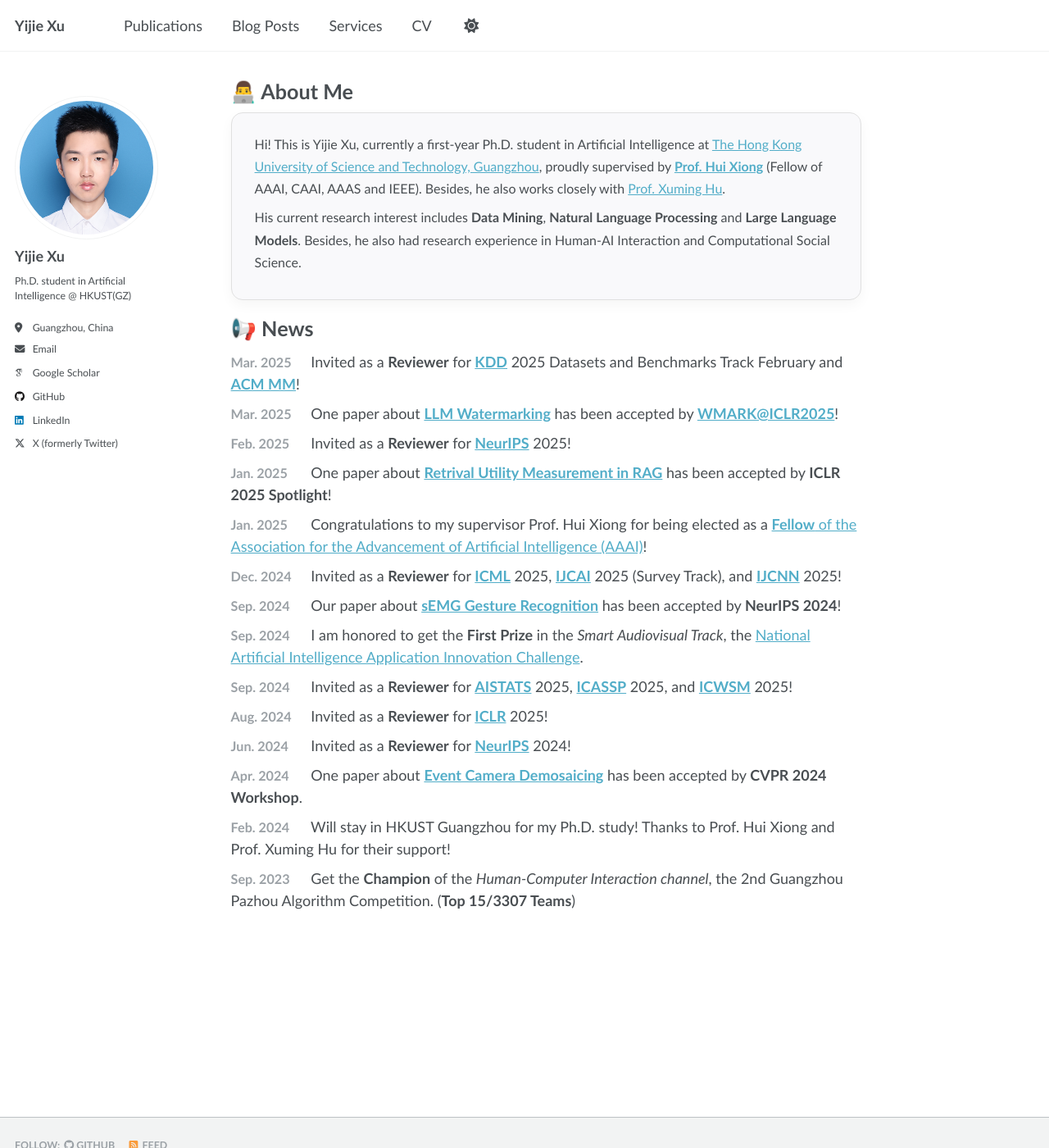
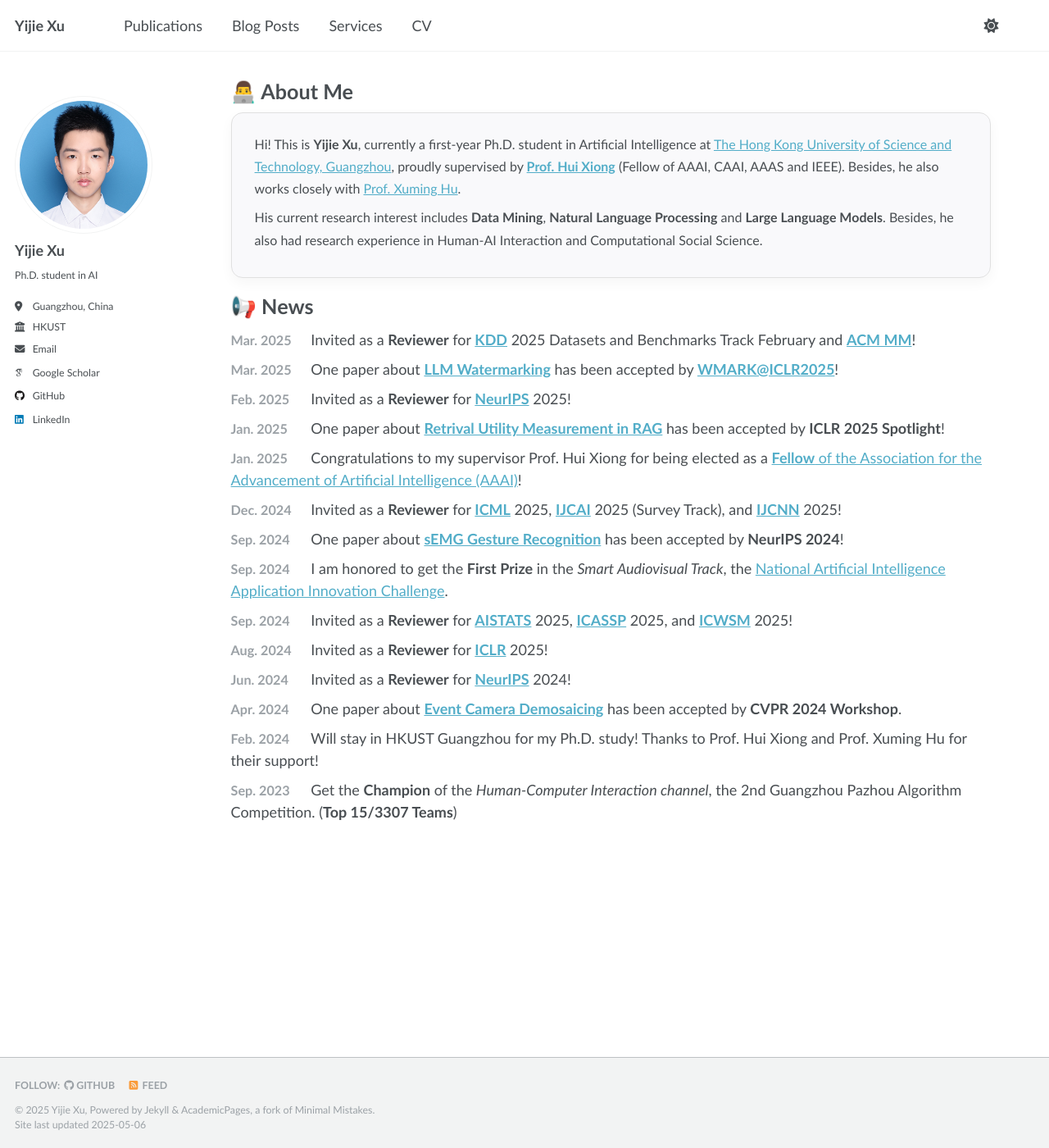
Before and after one commit to yeahjack/yeahjack.github.io, a Jekyll site: the page built from _pages/about.md, in a window 1280 px wide and 1400 px high. Shown: the whole window at 82% size. Built offline with Jekyll 4.4.1, drawn with Linux system fonts in a browser that asks for light colours; some web fonts are replaced; a script that is not in the unit is left out.

Commit message:
night mode button to the right space.

```diff
--- a/_config.yml
+++ b/_config.yml
@@ -82,9 +82,9 @@ analytics:
 author:
   name             : "Yijie Xu"
   avatar           : "profile.png"
-  bio              : "Ph.D. student in Artificial Intelligence @ HKUST(GZ)"
+  bio              : "Ph.D. student in AI"
   location         : "Guangzhou, China"
-  employer         :
+  employer         : "HKUST"
   pubmed           :
   googlescholar    : "https://scholar.google.com/citations?user=hBZs76kAAAAJ"
   email            : "yxu409@connect.hkust-gz.edu.cn"
@@ -109,7 +109,7 @@ author:
   stackoverflow    : # http://stackoverflow.com/users/123456/username
   steam            :
   tumblr           :
-  twitter          : "Jack_YijieXu"
+  twitter          :
   vine             :
   weibo            :
   xing             :
--- a/_pages/about.md
+++ b/_pages/about.md
@@ -10,7 +10,7 @@ redirect_from:
 
 <div class="intro-box">
   <p>
-    Hi! This is Yijie Xu, currently a first-year Ph.D. student in Artificial Intelligence at
+    Hi! This is <strong>Yijie Xu</strong>, currently a first-year Ph.D. student in Artificial Intelligence at
     <a href="https://hkust-gz.edu.cn/">The Hong Kong University of Science and Technology, Guangzhou</a>, proudly supervised by
     <a href="https://scholar.google.com/citations?user=cVDF1tkAAAAJ"><strong>Prof. Hui Xiong</strong></a>
     (Fellow of AAAI, CAAI, AAAS and IEEE). Besides, he also works closely with
@@ -35,7 +35,7 @@ redirect_from:
 
 <span class="news-date">Dec. 2024</span> Invited as a **Reviewer** for [**ICML**](https://icml.cc/Conferences/2025/) 2025, [**IJCAI**](https://2025.ijcai.org/) 2025 (Survey Track), and [**IJCNN**](https://2025.ijcnn.org/) 2025!
 
-<span class="news-date">Sep. 2024</span> Our paper about [**sEMG Gesture Recognition**](https://arxiv.org/abs/2405.14398) has been accepted by **NeurIPS 2024**!
+<span class="news-date">Sep. 2024</span> One paper about [**sEMG Gesture Recognition**](https://arxiv.org/abs/2405.14398) has been accepted by **NeurIPS 2024**!
 
 <span class="news-date">Sep. 2024</span> I am honored to get the **First Prize** in the _Smart Audiovisual Track_, the [National Artificial Intelligence Application Innovation Challenge](https://www.cicas.cn/).
 
--- /dev/null
+++ b/_sass/custom/_overrides.scss
@@ -0,0 +1,59 @@
+/* =======================================================
+   Align #theme-toggle with the right edge of the content
+   ======================================================= */
+
+#site-nav {
+    position: relative;
+}
+
+/* Reference point for absolute positioning */
+
+$toggle-size: 2.5rem;
+/* Width of the sun/hamburger button itself */
+
+/* ---- General styles ---- */
+#site-nav #theme-toggle {
+    position: absolute;
+    top: 50%;
+    transform: translateY(-50%);
+    right: 0;
+    /* Stick to the right edge of the container on small screens */
+    margin: 0;
+
+    a {
+        /* Expand clickable area */
+        width: $toggle-size;
+        height: $toggle-size;
+        display: flex;
+        justify-content: center;
+        align-items: center;
+        padding: 0;
+    }
+}
+
+/* ---- When navigation overflows and the hamburger button appears (.has-hidden-links) ---- */
+.greedy-nav.has-hidden-links #theme-toggle {
+    right: $toggle-size;
+}
+
+/* === ≥ $large (1024px): Main content shifts left by 200px, so the button also shifts left === */
+@media (min-width: #{$large}) {
+    #site-nav #theme-toggle {
+        right: $right-sidebar-width-narrow;
+    }
+
+    .greedy-nav.has-hidden-links #theme-toggle {
+        right: calc(#{$right-sidebar-width-narrow} + #{$toggle-size});
+    }
+}
+
+/* === ≥ $x-large (1280px): Main content shifts further left to 300px === */
+@media (min-width: #{$x-large}) {
+    #site-nav #theme-toggle {
+        right: $right-sidebar-width;
+    }
+
+    .greedy-nav.has-hidden-links #theme-toggle {
+        right: calc(#{$right-sidebar-width} + #{$toggle-size});
+    }
+}
--- a/_sass/layout/_page.scss
+++ b/_sass/layout/_page.scss
@@ -20,7 +20,7 @@
   @include breakpoint($large) {
     @include span(10 of 12 last);
     @include prefix(0.5 of 12);
-    @include suffix(2 of 12);
+    @include suffix(0.5 of 12);
   }
 
   .page__inner-wrap {
--- a/_sass/layout/_sidebar.scss
+++ b/_sass/layout/_sidebar.scss
@@ -25,7 +25,7 @@
   }
 
   @include breakpoint($large) {
-    @include span(2 of 12);
+    @include span(1.75 of 12);
     opacity: 1;
     -webkit-transition: opacity 0.2s ease-in-out;
             transition: opacity 0.2s ease-in-out;
--- a/assets/css/main.scss
+++ b/assets/css/main.scss
@@ -39,5 +39,6 @@
     "vendor/font-awesome/fontawesome",
     "vendor/font-awesome/solid",
     "vendor/font-awesome/brands",
-    "vendor/magnific-popup/magnific-popup"
+    "vendor/magnific-popup/magnific-popup",
+    "custom/overrides"
 ;
```
